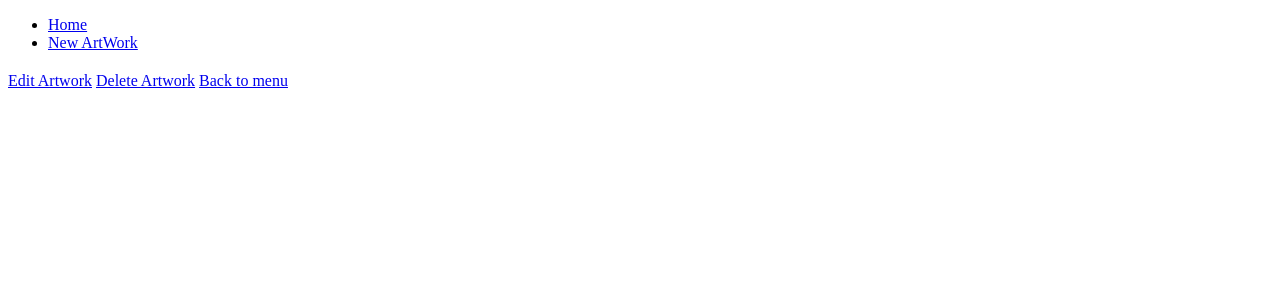
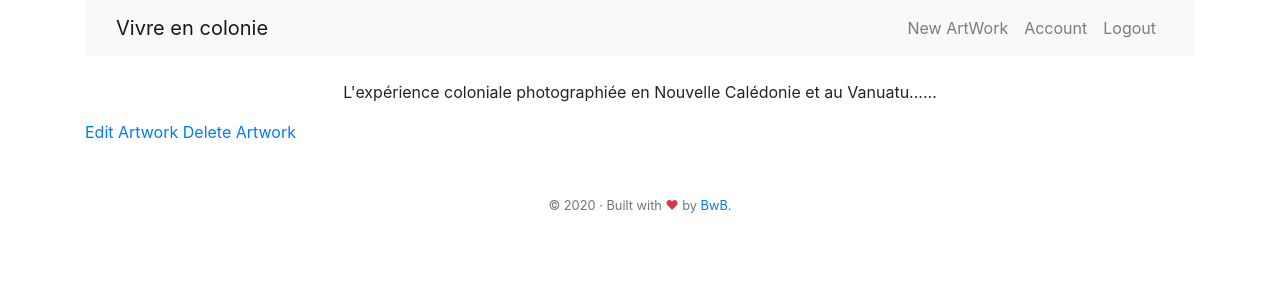
Before and after one commit to Minh-Bao/Virtual-Exhibition, a Symfony app: template templates/pins/show.html.twig in a window 1280 px wide. Shown: the top 300 px of the page. Run offline with Twig, Linux system fonts and the light colour scheme; the template is opened without the code that fills it, so the values that code supplies are empty; some libraries are stand-ins or nearby versions.

Commit message:
Add bootstrap & use form themes & fix bug with setters

```diff
--- a/src/Entity/Pin.php
+++ b/src/Entity/Pin.php
@@ -50,7 +50,7 @@ class Pin
         return $this->title;
     }
 
-    public function setTitle(string $title): self
+    public function setTitle(?string $title): self
     {
         $this->title = $title;
 
@@ -62,7 +62,7 @@ class Pin
         return $this->description;
     }
 
-    public function setDescription(string $description): self
+    public function setDescription(?string $description): self
     {
         $this->description = $description;
 
--- a/templates/layouts/base.html.twig
+++ b/templates/layouts/base.html.twig
@@ -3,12 +3,17 @@
     <head>
         <meta charset="UTF-8">
         <title>{% block title %}Welcome!{% endblock %}</title>
-        {% block stylesheets %}{% endblock %}
+        {% block stylesheets %}
+            <link rel="stylesheet" href="https://stackpath.bootstrapcdn.com/bootstrap/4.5.2/css/bootstrap.min.css" integrity="sha384-JcKb8q3iqJ61gNV9KGb8thSsNjpSL0n8PARn9HuZOnIxN0hoP+VmmDGMN5t9UJ0Z" crossorigin="anonymous">
+
             <style>
                 .alert {
                     padding: 10px;
                     color: white;
                     text-align: center;
+                    margin: 0;
+                    border-radius: 0;
+
                 }
 
                 .alert-success {
@@ -23,17 +28,25 @@
                     background-color: blue;
                 }
             </style>
+        {% endblock %}
     </head>
-    <body>
+    <body role ="main" class="container">
         {{ include('layouts/partials/_flash_message.html.twig') }}
 
-        <nav>
-            <ul>
-                <li><a href="{{ path( 'app_home' ) }}">Home</a></li>
-                <li><a href="{{ path( 'app_pins_create' ) }}">New ArtWork</a></li>
-            </ul>
-        </nav>
+        {{ include('layouts/partials/_nav.html.twig') }}
+
+        <main>
             {% block body %}{% endblock %}
-        {% block javascripts %}{% endblock %}
+        </main>
+
+
+
+        {{ include('layouts/partials/_footer.html.twig') }}
+
+        {% block javascripts %}
+            <script src="https://code.jquery.com/jquery-3.5.1.slim.min.js" integrity="sha384-DfXdz2htPH0lsSSs5nCTpuj/zy4C+OGpamoFVy38MVBnE+IbbVYUew+OrCXaRkfj" crossorigin="anonymous"></script>
+            <script src="https://cdn.jsdelivr.net/npm/popper.js@1.16.1/dist/umd/popper.min.js" integrity="sha384-9/reFTGAW83EW2RDu2S0VKaIzap3H66lZH81PoYlFhbGU+6BZp6G7niu735Sk7lN" crossorigin="anonymous"></script>
+            <script src="https://stackpath.bootstrapcdn.com/bootstrap/4.5.2/js/bootstrap.min.js" integrity="sha384-B4gt1jrGC7Jh4AgTPSdUtOBvfO8shuf57BaghqFfPlYxofvL8/KUEfYiJOMMV+rV" crossorigin="anonymous"></script>
+        {% endblock %}
     </body>
 </html>
--- /dev/null
+++ b/templates/layouts/partials/_footer.html.twig
@@ -0,0 +1,8 @@
+<footer class = "container text-center mt-5">
+    <p class = "text-muted">
+        <small>
+            &copy; {{ 'now'|date('Y') }} &middot;
+            Built with <span class = "text-danger">&hearts;</span> by <a href = "http://bao.dwwm.ovh">BwB.</a>
+        </small>
+    </p>
+</footer>
--- /dev/null
+++ b/templates/layouts/partials/_nav.html.twig
@@ -0,0 +1,25 @@
+<nav class="navbar navbar-expand-sm navbar-light bg-light mb-4">
+    <div class = "container">
+        <a class="navbar-brand" href="{{ path('app_home') }}">Vivre en colonie</a>
+        <button class="navbar-toggler" type="button" data-toggle="collapse" data-target="#navbarsExample03" aria-controls="navbarsExample03" aria-expanded="false" aria-label="Toggle navigation">
+            <span class="navbar-toggler-icon"></span>
+        </button>
+
+        <div class="collapse navbar-collapse" id="navbarsExample03">
+            <ul class="navbar-nav ml-auto">
+                <li class="nav-item">
+                    <a class="nav-link" href="{{ path('app_pins_create') }}">New ArtWork</a>
+                </li>
+                <li class="nav-item">
+                    <a class="nav-link" href="#">Account</a>
+                </li>
+                <li class="nav-item">
+                    <a class="nav-link" href="#" >Logout</a>
+                </li>
+            </ul>
+        </div>
+    </div>
+</nav>
+<div style="text-align: center;">
+    L'expérience coloniale photographiée en Nouvelle Calédonie et au Vanuatu......
+</div>
--- a/templates/pins/_form.html.twig
+++ b/templates/pins/_form.html.twig
@@ -2,6 +2,6 @@
 
     {{ form_widget(form) }}
 
-    <input type="submit" value="{{ SubmitButtonText|default('Create Pin') }}" formnovalidate>
+    <input type="submit" value="{{ SubmitButtonText|default('Create Pin') }}" class="btn btn-primary btn-block" formnovalidate>
 
 {{ form_end(form) }}
--- a/templates/pins/show.html.twig
+++ b/templates/pins/show.html.twig
@@ -11,7 +11,6 @@
 
     <a href="{{ path('app_pins_edit', {id: pin.id}) }}">Edit Artwork</a>
     <a href="#" onclick="event.preventDefault(); confirm('Are you sure?') && document.getElementById('js_pin_delete_form').submit();">Delete Artwork</a>
-    <a href="{{ path('app_home') }}">Back to menu</a>
 
     <form id="js_pin_delete_form" action="{{ path('app_pins_delete', {id:pin.id}) }}" method="POST" style="display: none;">
         <input type="text" name="csrf" value="{{ csrf_token('pin_deletion_' ~ pin.id) }}">
```
Also changed, not shown: info.md (+9 -0 lines), templates/pins/create.html.twig (+6 -2 lines), templates/pins/edit.html.twig (+9 -2 lines), 1 other file. Lines whose indentation alone changed are shown as unchanged.
